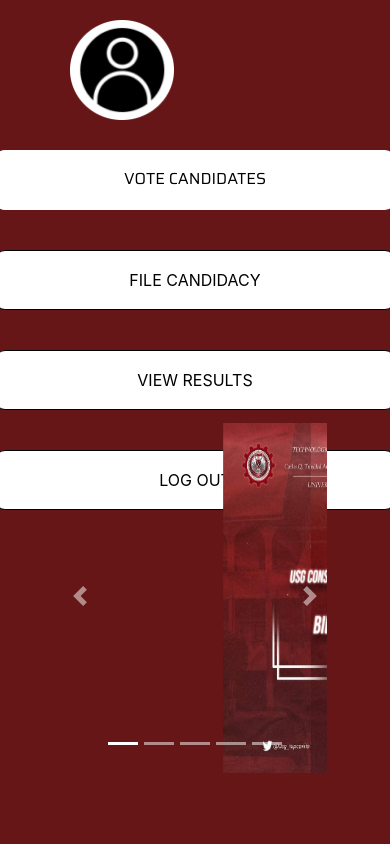
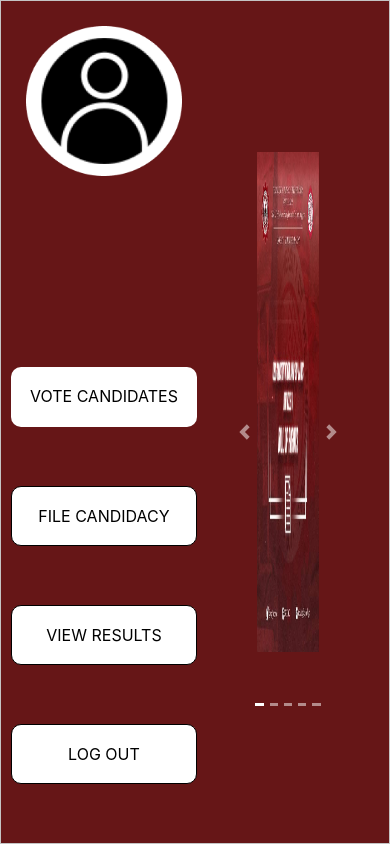
Before and after one commit to nefetina/VOTING-SYSTEM, a Django app: page /homepage/ in a window 390 px wide. Run offline with Django 4.2, Linux system fonts and the light colour scheme; data that the repository does not hold is empty.

Commit message:
Add Files

```diff
--- a/voting/votingApp/static/css/homepage.css
+++ b/voting/votingApp/static/css/homepage.css
@@ -14,69 +14,71 @@ main {
 section {
     width: 95%;
     display: flex;
-    padding: 0 50px 0 50px;
+    padding: 0 50px 0 0;
 }
 
 .header {
-    height: 200px;
     display: grid;
     padding: 10px;
+    width: 25%;
+    background-color: #363636;
+    justify-content: center;
+}
+
+.bttn {
+    display: grid;
+    margin: 10px 0 0 0;
 }
 
 .aa {
-    padding: 10px;
+    padding: 15px;
+    align-items: center;
+}
+
+h3 {
+    justify-self: center;
+    padding: 10px 0 0 0;
+    color: white;
 }
 
 .aa img {
     height: 150px;
 }
 
+.last {
+    display: grid;
+    position: absolute;
+    bottom: 0;
+    left: 0;
+}
+
 .b {
-    padding: 10px;
     font-family: 'Saira', sans-serif;
     color: white;
+    padding: 10px;
 }
 
 .mid {
     width: 100%;
     display: grid;
+    margin: 25px 0 25px 30px;
 }
 
 .carousel {
-    height: 350px;
+    height: 600px;
     width: 100%;
 }
 
 .carousel-item,
 .carousel-inner {
-    height: 350px;
+    height: 550px;
     width: 100%;
-    align-content: center;
+    padding: 10px;
 }
 
 .carousel-item img {
-    height: 100%;
-    width: 1020px;
-    margin-left: 335px;
-}
-
-.btns {
-    display: grid;
+    height: 550px;
     width: 100%;
-    justify-content: center;
-}
-
-.bttn {
-    display: grid;
-    width: 100%;
-    justify-content: center;
-}
-
-.bttn button {
-    width: 400px;
-    height: 60px;
-    border-radius: 10px;
-    margin: 20px 100px 20px 100px;
 }
 
 #b:hover {
@@ -126,46 +147,45 @@ a:active {
     }
     main {
         width: 100%;
-        display: grid;
+        display: flex;
     }
     section {
+        border: #c4c4c4 solid 1px;
         width: 100%;
+        display: flex;
+    }
+    .header {
         display: grid;
+        width: 100%;
+        background-color: transparent;
     }
     .carousel {
-        height: 350px;
+        height: 600px;
         width: 100%;
-        padding: 1%;
     }
     .carousel-item,
     .carousel-inner {
-        height: 350px;
+        height: auto;
         width: 100%;
-        align-content: center;
     }
     .carousel-item img {
-        height: 100%;
-        width: 450px;
-        margin-left: 160px;
+        height: 500px;
+        width: 100%;
     }
     .aside {
         display: none;
     }
     .bttn {
-        width: 50px;
-        display: grid;
-    }
-    .btns {
         display: grid;
     }
     .mid {
+        display: grid;
         width: 100%;
-        padding: 10px;
-    }
-    .aa {
-        padding: 10px;
     }
     .aa img {
-        height: 100px;
+        height: 150px;
+    }
+    #link {
+        display: none;
     }
 }
--- a/voting/votingApp/templates/votingApp/homepage.html
+++ b/voting/votingApp/templates/votingApp/homepage.html
@@ -9,7 +9,7 @@
     <title>Homepage</title>
 
     <link rel="stylesheet" href="https://cdn.jsdelivr.net/npm/bootstrap@4.6.1/dist/css/bootstrap.min.css" integrity="sha384-zCbKRCUGaJDkqS1kPbPd7TveP5iyJE0EjAuZQTgFLD2ylzuqKfdKlfG/eSrtxUkn" crossorigin="anonymous">
-    <link rel="stylesheet" href="{%static 'css/homepage.css' %}">
+    <link rel="stylesheet" href="{%static 'css/homepage.css'%}">
 
 </head>
 
@@ -18,25 +18,24 @@
         <section>
             <div class="header">
                 <div class="aa">
-                    <img src="{%static 'images/head.png' %}" alt="head">
-                </div>
-                <div class="btns">
-                    <div class="bttn">
-                        <a type="button" href="https://docs.google.com/forms/d/1vAqZ-d46Kn8krVMIS1hFEbrd_CiD4NvOn2PUB47fxHQ/viewform?edit_requested=true" value="btn" target="_blank" class="b">VOTE CANDIDATES</a>
-                        <a id="b" href="{% url 'votingApp:application' %}">FILE CANDIDACY</a>
+                    <img src="{%static 'images/head.png'%}" alt="head">
                 </div>
                 <div class="bttn">
-                        <a id="b" href="{% url 'votingApp:result' %}">VIEW RESULTS</a>
-                        <a id="b" href="{% url 'votingApp:index' %}">LOG OUT</a>
+                    <a type="button" href="{% url 'votingApp:voting'%}" >VOTE CANDIDATES</a>
+                    <a id="b" href="{% url 'votingApp:application'%}">FILE CANDIDACY</a>
+                    <a id="b" href="{% url 'votingApp:result'%}">VIEW RESULTS</a>
+                    <a id="b" href="{% url 'votingApp:index'%}">LOG OUT</a>
                 </div>
+                <div class="last">
+                    <a type="text" id="link" href="https://m.facebook.com/775534235865942"><img src="{%static 'images/fblogo.png'%}" alt="logo">TUPC-USG FACEBOOK PAGE</a>
                 </div>
             </div>
             <div class="mid">
                 <div class="b">
                     {% for nef in data %}
                     <h1>WELCOME!</h1>
-                    <h2>{{nef.name}}</h2>
-                    <h4>Great day TUPcian! Here are the currect candidates!</h4>
+                    <h2>{{nef.firstname}}</h2>
+                    <h4>Great day TUPcian! Here are some announcements!</h4>
                     {% endfor %}
                 </div>
 
@@ -50,19 +49,19 @@
                     </ol>
                     <div class="carousel-inner">
                         <div class="carousel-item active">
-                            <img src="{%static 'images/bill.png' %}" class="img-fluid d-md-block" alt="aa">
+                            <img src="{%static 'images/bill.png'%}" class="img-fluid d-inline-block" alt="aa">
                         </div>
                         <div class="carousel-item">
-                            <img src="{%static 'images/bill1.png' %}" class="img-fluid d-md-block" alt="aa">
+                            <img src="{%static 'images/bill1.png'%}" class="img-fluid d-inline-block " alt="aa">
                         </div>
                         <div class="carousel-item">
-                            <img src="{%static 'images/bill2.png' %}" class="img-fluid d-md-block" alt="aa">
+                            <img src="{%static 'images/bill2.png'%}" class="img-fluid d-inline-block " alt="aa">
                         </div>
                         <div class="carousel-item">
-                            <img src="{%static 'images/bill3.png' %}" class="img-fluid d-md-block" alt="aa">
+                            <img src="{%static 'images/bill3.png'%}" class="img-fluid d-inline-block " alt="aa">
                         </div>
                         <div class="carousel-item">
-                            <img src="{%static 'images/bill4.png' %}" class="img-fluid d-md-block" alt="aa">
+                            <img src="{%static 'images/bill4.png'%}" class="img-fluid d-inline-block " alt="aa">
                         </div>
                     </div>
                     <button class="carousel-control-prev" type="button" data-target="#carouselExampleIndicators" data-slide="prev">
@@ -73,7 +72,6 @@
                     <span class="carousel-control-next-icon" aria-hidden="true"></span>
                     <span class="sr-only">Next</span>
                     </button>
-                    </div>
                 </div>
         </section>
 
```
Also changed, not shown: other parts of voting/votingApp/static/css/homepage.css (+25 -6 lines), voting/votingApp/static/images/fblogo.png (added). Lines whose indentation alone changed are shown as unchanged.
